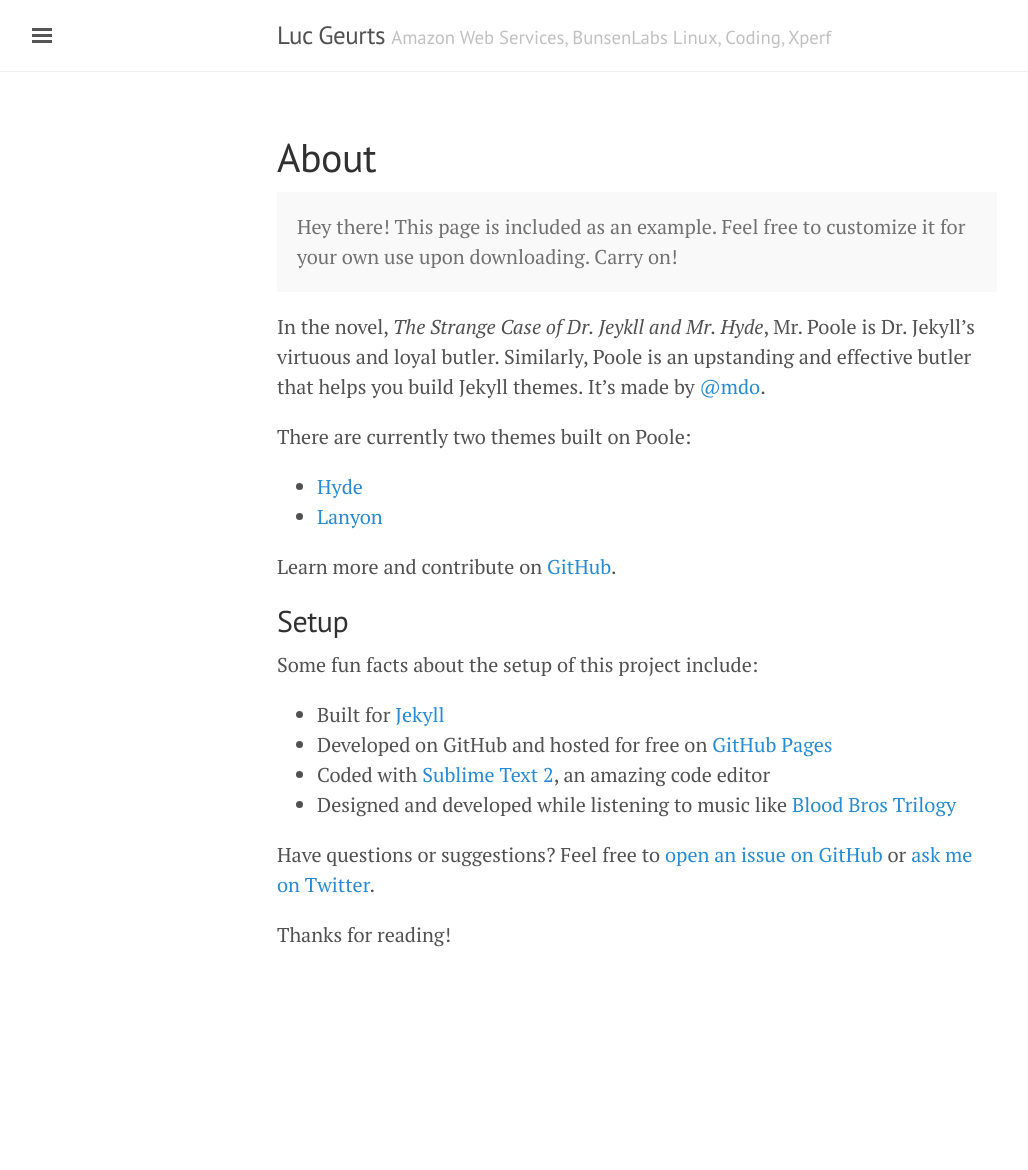
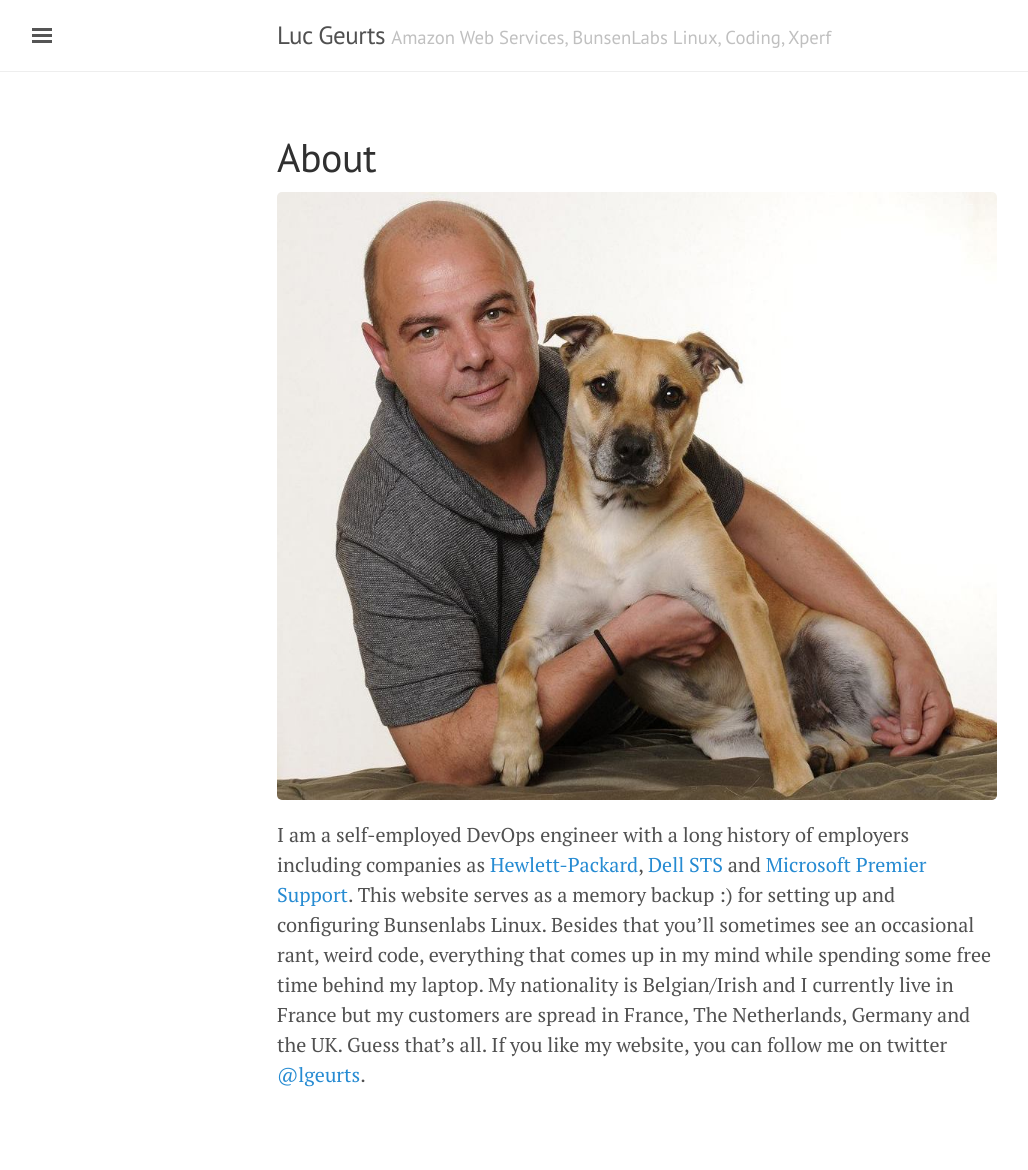
Before and after one commit to lgeurts/lgeurts.github.io, a Jekyll site: the page built from about.md, in a window 1280 px wide. Shown: the whole page, without its empty margins (3-1031 px from the left). Built offline with Jekyll 4.4.1, drawn with Linux system fonts in a browser that asks for light colours; before the commit the page ends 1030 px from its top, so only the background shows below that.

Commit message:
Update about.md

```diff
--- a/about.md
+++ b/about.md
@@ -3,28 +3,8 @@
 title: About
 ---
 
-<p class="message">
-  Hey there! This page is included as an example. Feel free to customize it for your own use upon downloading. Carry on!
-</p>
-
-In the novel, *The Strange Case of Dr. Jeykll and Mr. Hyde*, Mr. Poole is Dr. Jekyll's virtuous and loyal butler. Similarly, Poole is an upstanding and effective butler that helps you build Jekyll themes. It's made by [@mdo](https://twitter.com/mdo).
-
-There are currently two themes built on Poole:
-
-* [Hyde](http://hyde.getpoole.com)
-* [Lanyon](http://lanyon.getpoole.com)
-
-Learn more and contribute on [GitHub](https://github.com/poole).
-
-## Setup
-
-Some fun facts about the setup of this project include:
-
-* Built for [Jekyll](http://jekyllrb.com)
-* Developed on GitHub and hosted for free on [GitHub Pages](https://pages.github.com)
-* Coded with [Sublime Text 2](http://sublimetext.com), an amazing code editor
-* Designed and developed while listening to music like [Blood Bros Trilogy](https://soundcloud.com/maddecent/sets/blood-bros-series)
-
-Have questions or suggestions? Feel free to [open an issue on GitHub](https://github.com/poole/issues/new) or [ask me on Twitter](https://twitter.com/mdo).
-
-Thanks for reading!
+![Here I am with my dog Tigger.](/assets/portrait.jpg)
+I am a self-employed DevOps engineer with a long history of employers including companies as [Hewlett-Packard](http://https://www.hpe.com/ie/en/home.html), [Dell STS](http://www.dell.com/learn/us/en/04/premier?c=us&l=en) and [Microsoft Premier Support](https://support.microsoft.com/en-us/premier).
+This website serves as a memory backup :) for setting up and configuring Bunsenlabs Linux. Besides that you'll sometimes see an occasional rant, weird code, everything that comes up in my mind while spending some free time behind my laptop.
+My nationality is Belgian/Irish and I currently live in France but my customers are spread in France, The Netherlands, Germany and the UK.
+Guess that's all. If you like my website, you can follow me on twitter [@lgeurts](https://twitter.com/lgeurts).
```
